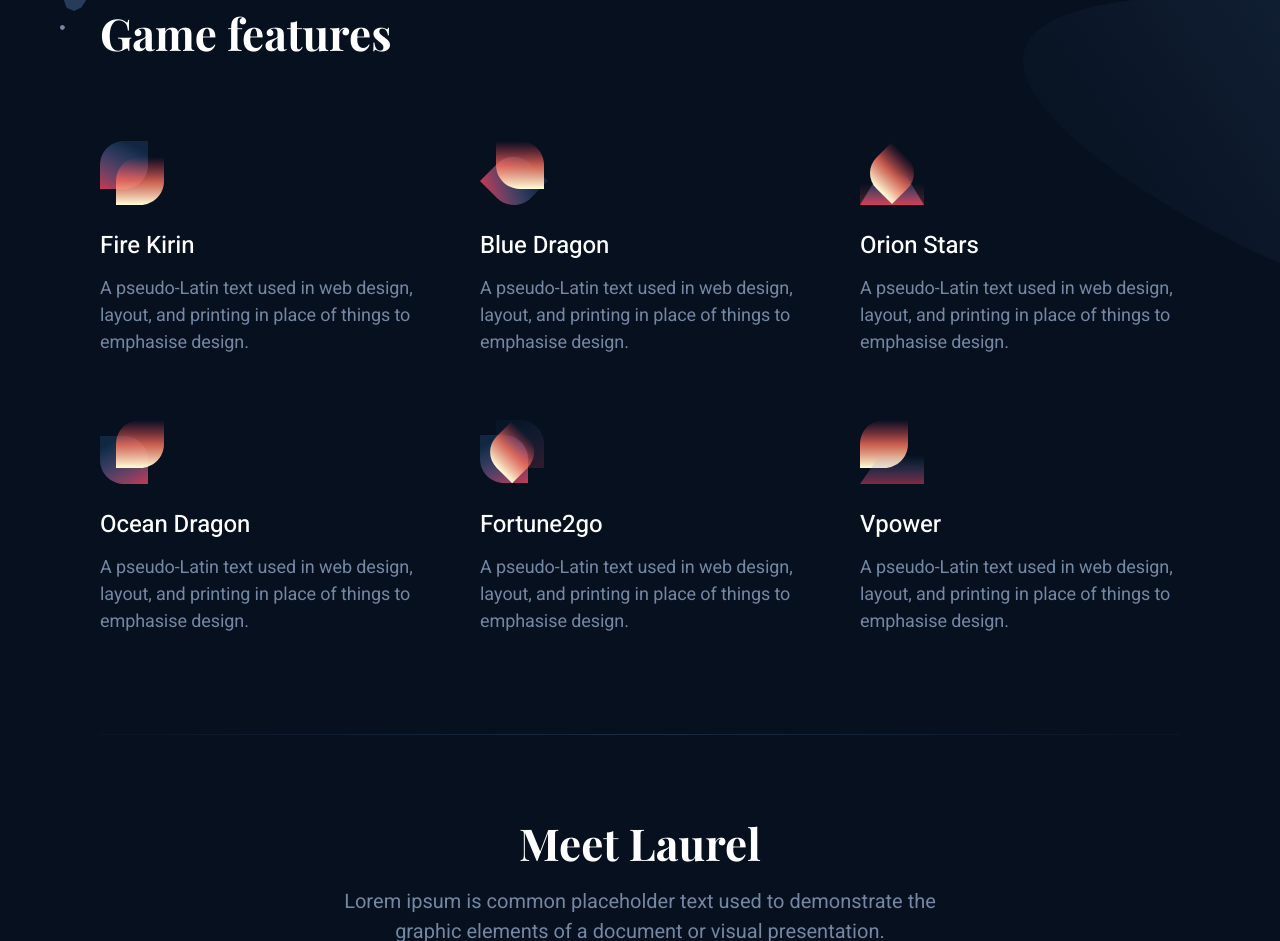
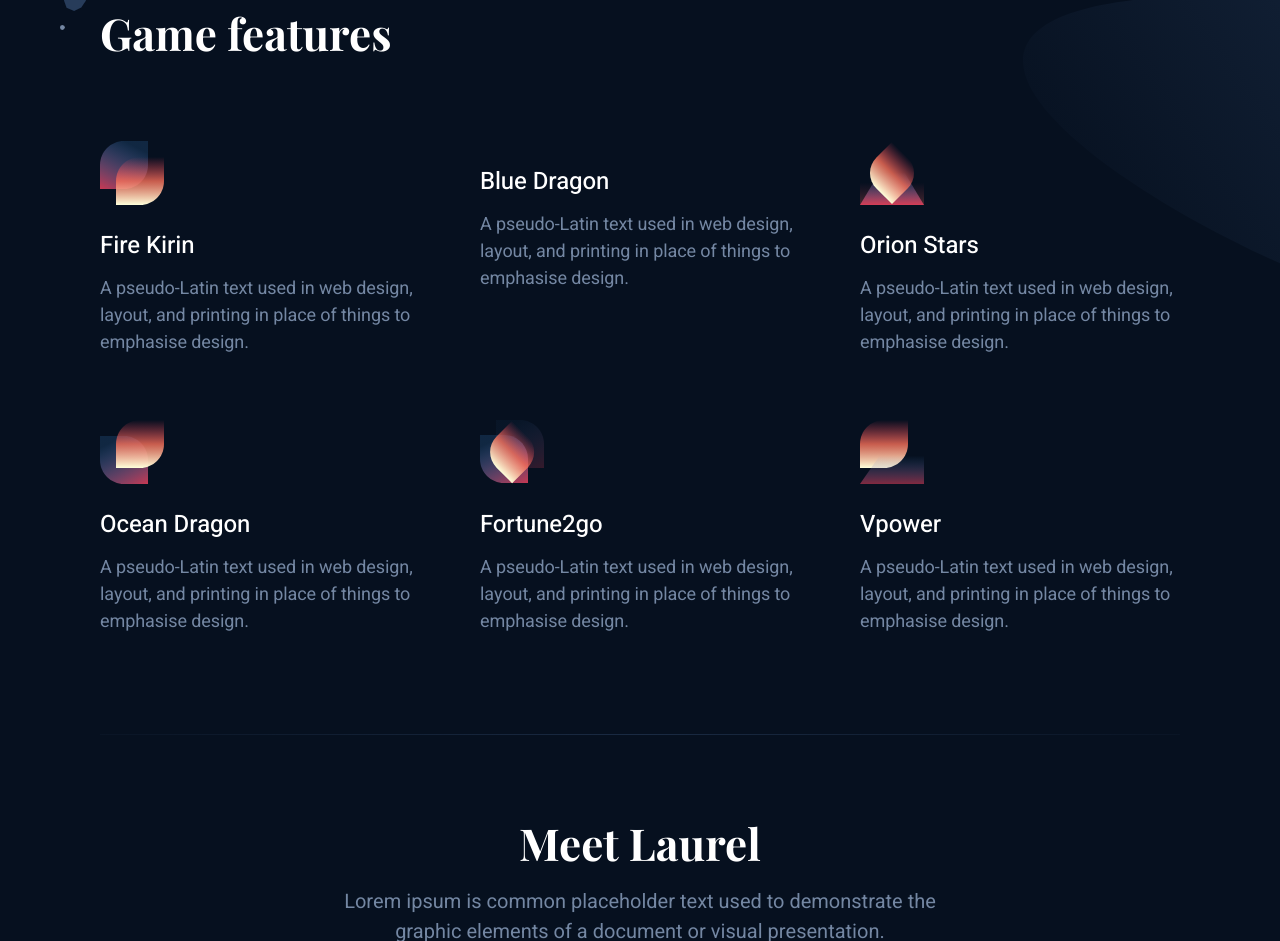
Before and after one commit to madebytl/laurel, a plain HTML site: page index.html in a window 1280 px wide. Shown: the part 923-1864 px from the top of the page. Drawn offline with nearby package versions, Linux system fonts and the light colour scheme.

```diff
--- a/index.html
+++ b/index.html
@@ -204,7 +204,7 @@
 								<div class="feature is-revealing">
 									<div class="feature-inner">
 										<div class="feature-icon">
-											<svg width="68" height="64" xmlns="http://www.w3.org/2000/svg">
+											<!-- <svg width="68" height="64" xmlns="http://www.w3.org/2000/svg">
 												<defs>
 													<linearGradient x1="0%" y1="100%" x2="50%" y2="0%" id="feature-2-a">
 														<stop stop-color="#F9425F" stop-opacity=".8" offset="0%" />
@@ -226,7 +226,7 @@
 														d="M16 0v24c0 13.255 10.745 24 24 24h24V24C64 10.745 53.255 0 40 0H16z"
 														fill="url(#feature-2-b)" />
 												</g>
-											</svg>
+											</svg> -->
 										</div>
 										<h3 class="feature-title mt-24">Blue Dragon</h3>
 										<p class="text-sm mb-0">A pseudo-Latin text used in web design, layout, and
```
